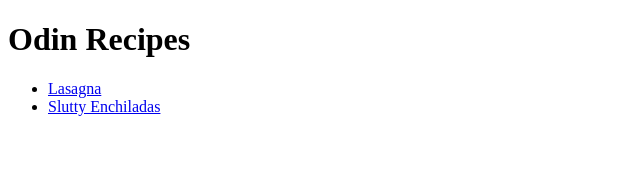
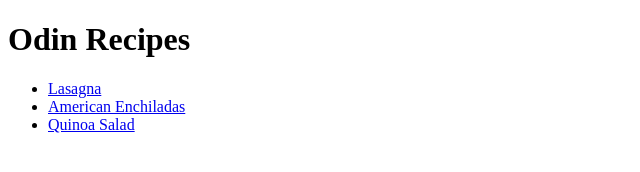
Before and after one commit to matisse895/odin-recipes, a plain HTML site: page index.html in a window 1280 px wide. Shown: the whole page, without its empty margins (0-640 px from the left). Drawn offline with Linux system fonts and the light colour scheme.

Commit message:
add quinoa salad link
add link and put in ul

```diff
--- a/index.html
+++ b/index.html
@@ -6,6 +6,7 @@
 </head>
 <body><h1>Odin  Recipes</h1>
  <ul><li><a href="recipes/lasagna.html">Lasagna</a></li>
-    <li> <a href="recipes/enchiladas.html">Slutty Enchiladas</ul></li>
+    <li> <a href="recipes/enchiladas.html">American Enchiladas</li>
+    <li><a href="recipes/quinoa-salad.html">Quinoa Salad</a></li></ul>
  </body>
 </html>
```
